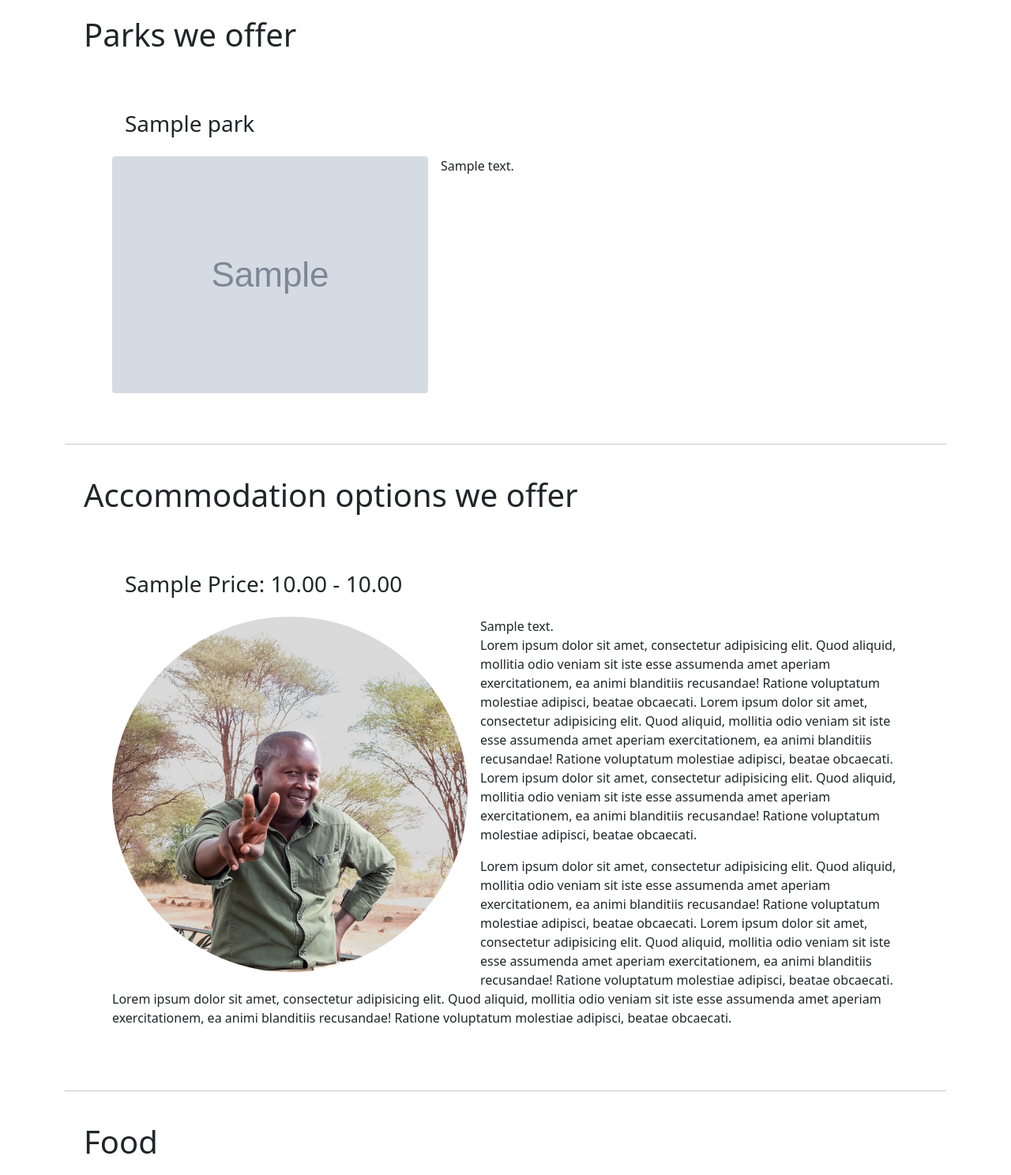
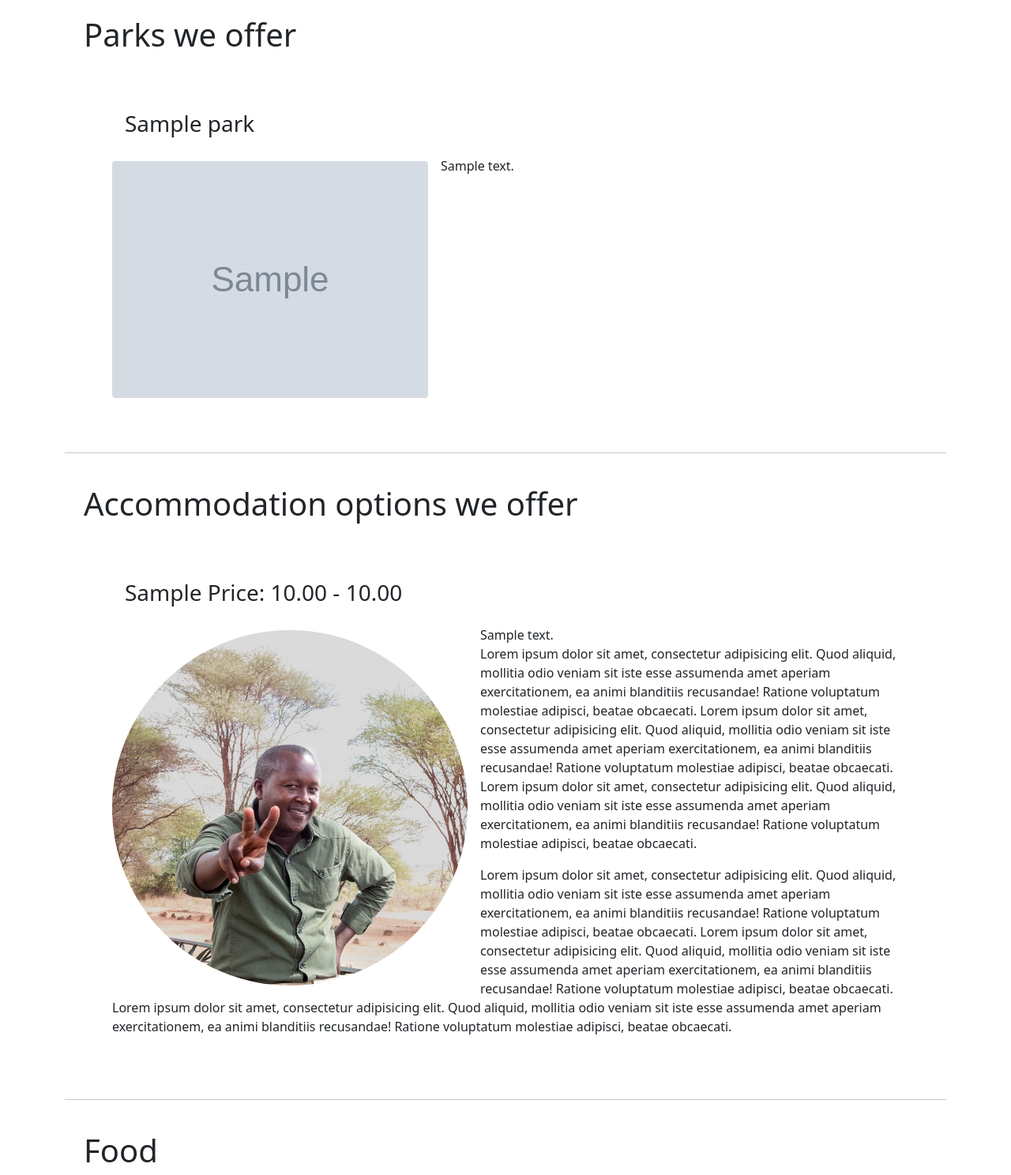
Before and after one commit to jvida/safari, a Django app: page /catalog/parks/ in a window 1280 px wide. Shown: the part 594-2082 px from the top of the page at 79% size. Run offline with Django 3.2, Linux system fonts and the light colour scheme; tables that the repository leaves empty hold one stand-in row (values such as "Sample post"); grey boxes marked "Sample" are stand-in pictures.

Commit message:
Park list css edit

```diff
--- a/catalog/static/css/styles.css
+++ b/catalog/static/css/styles.css
@@ -51,14 +51,16 @@
 .container-offer-image-start {
     max-width: 450px;
     margin-right: 1rem;
-    /*margin-top: 0.5rem;*/
+    margin-bottom: 0.3rem;
+    margin-top: 0.4rem;
 }
 
 /* so park/accommodation image has max width*/
 .container-offer-image-end {
     max-width: 450px;
     margin-left: 1rem;
-    /*margin-top: 0.5rem;*/
+    margin-bottom: 0.3rem;
+    margin-top: 0.4rem;
 }
 
 /* so footer is fixed at the bottom of a page */
```
